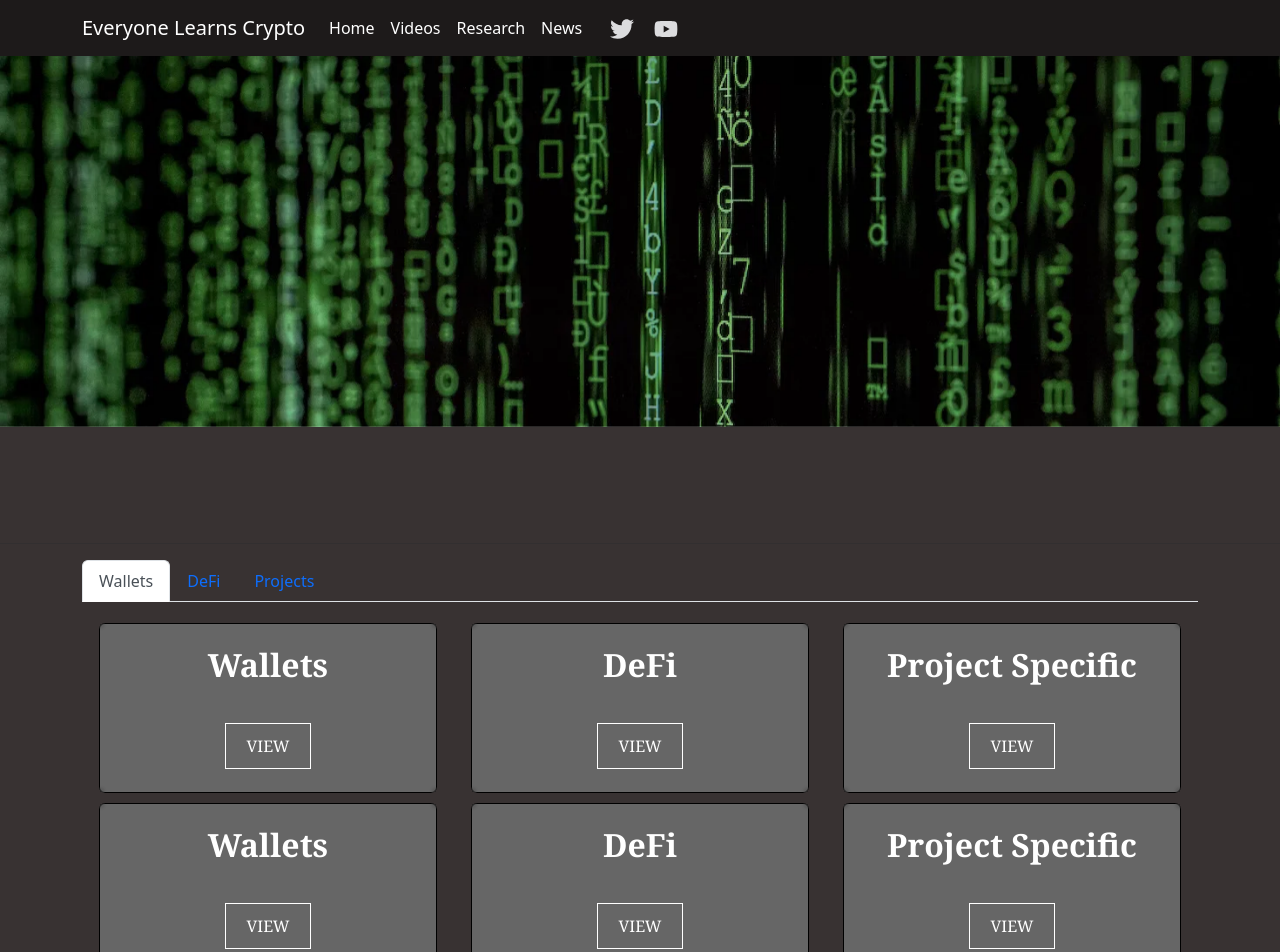
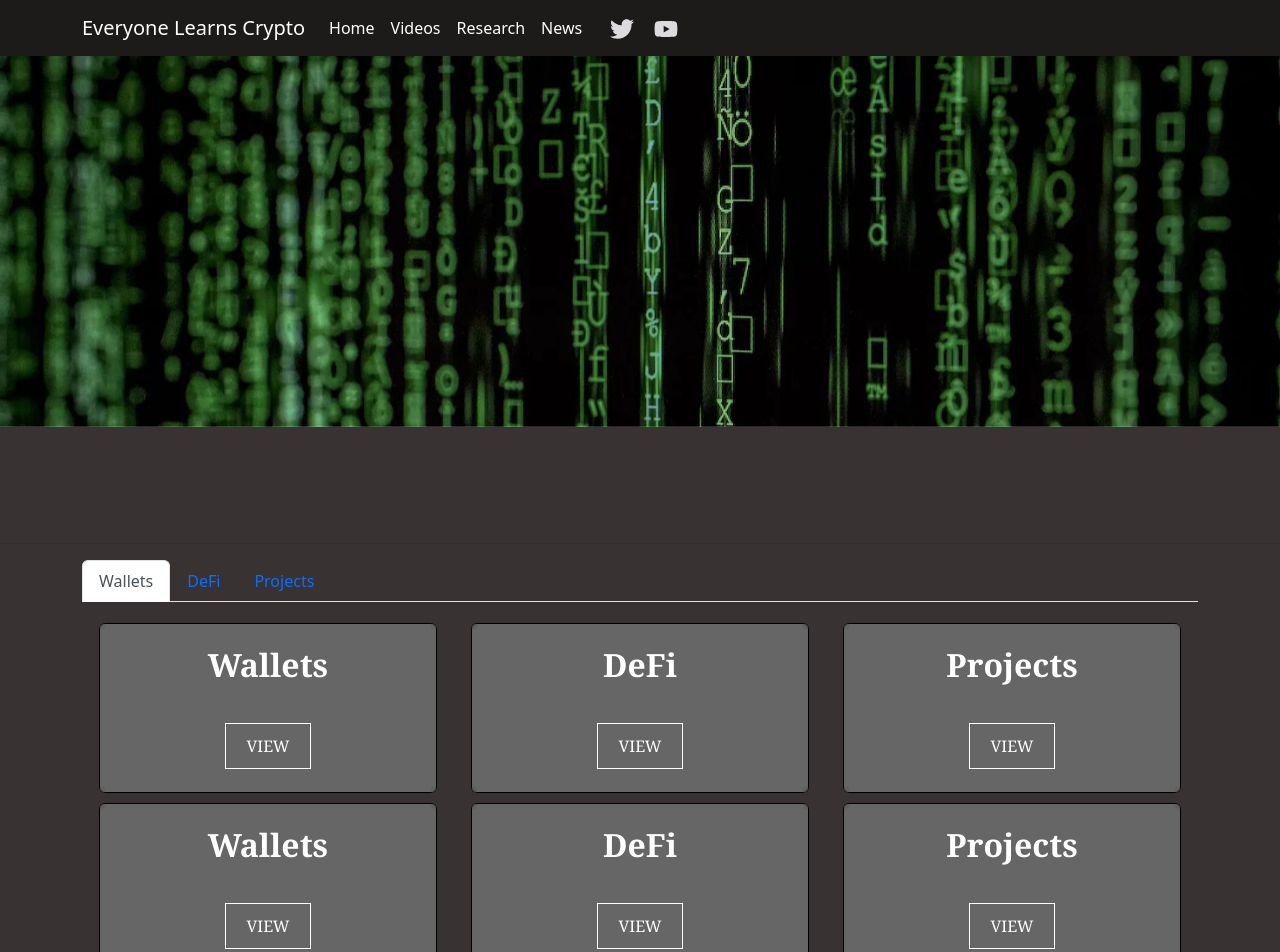
Before and after one commit to CalebCoughenour/elc-site, a React (Create React App) app: page /videos in a window 1280 px wide. Shown: the top 952 px of the page. Built offline with nearby package versions, Linux system fonts and the light colour scheme.

Commit message:
remove paths for links

```diff
--- a/src/components/VideoCardSection/VideoCardSection.js
+++ b/src/components/VideoCardSection/VideoCardSection.js
@@ -26,7 +26,7 @@ const CardLinkSection = () => {
                       cardImgAlt='A couch and chair with lights dangling above'
                       cardTitle='Wallets'
                       cardSubText='Take A Look At All The Different Styles'
-                      linkPath='/designs'
+                      linkPath='/'
                     />
                   </Col>
                   <Col lg={true}>
@@ -35,16 +35,16 @@ const CardLinkSection = () => {
                       cardImgAlt='A couch that is covered in pillows, with pillows overflowing on to the floor and rug'
                       cardTitle='DeFi'
                       cardSubText='Pillows, Lighting, Decor & More!'
-                      linkPath='/accessories'
+                      linkPath='/'
                     />
                   </Col>
                   <Col lg={true}>
                     <VideoCard
                       cardImg=''
                       cardImgAlt='A pink couch with decorative throw pillows and a mirrow hanging above'
-                      cardTitle='Project Specific'
+                      cardTitle='Projects'
                       cardSubText='Bedroom, Living Room, Dining Room'
-                      linkPath='/sets'
+                      linkPath='/'
                     />
                   </Col>
                 </Row>
@@ -55,7 +55,7 @@ const CardLinkSection = () => {
                       cardImgAlt='A couch and chair with lights dangling above'
                       cardTitle='Wallets'
                       cardSubText='Take A Look At All The Different Styles'
-                      linkPath='/designs'
+                      linkPath='/'
                     />
                   </Col>
                   <Col lg={true}>
@@ -64,16 +64,16 @@ const CardLinkSection = () => {
                       cardImgAlt='A couch that is covered in pillows, with pillows overflowing on to the floor and rug'
                       cardTitle='DeFi'
                       cardSubText='Pillows, Lighting, Decor & More!'
-                      linkPath='/accessories'
+                      linkPath='/'
                     />
                   </Col>
                   <Col lg={true}>
                     <VideoCard
                       cardImg=''
                       cardImgAlt='A pink couch with decorative throw pillows and a mirrow hanging above'
-                      cardTitle='Project Specific'
+                      cardTitle='Projects'
                       cardSubText='Bedroom, Living Room, Dining Room'
-                      linkPath='/sets'
+                      linkPath='/'
                     />
                   </Col>
                 </Row>
@@ -88,7 +88,7 @@ const CardLinkSection = () => {
                         cardImgAlt='A couch and chair with lights dangling above'
                         cardTitle='Wallets'
                         cardSubText='Take A Look At All The Different Styles'
-                        linkPath='/designs'
+                        linkPath='/'
                       />
                     </Col>
                     <Col lg={true}>
@@ -97,16 +97,16 @@ const CardLinkSection = () => {
                         cardImgAlt='A couch that is covered in pillows, with pillows overflowing on to the floor and rug'
                         cardTitle='DeFi'
                         cardSubText='Pillows, Lighting, Decor & More!'
-                        linkPath='/accessories'
+                        linkPath='/'
                       />
                     </Col>
                     <Col lg={true}>
                       <VideoCard
                         cardImg=''
                         cardImgAlt='A pink couch with decorative throw pillows and a mirrow hanging above'
-                        cardTitle='Project Specific'
+                        cardTitle='Projects'
                         cardSubText='Bedroom, Living Room, Dining Room'
-                        linkPath='/sets'
+                        linkPath='/'
                       />
                     </Col>
                   </Row>
@@ -121,7 +121,7 @@ const CardLinkSection = () => {
                         cardImgAlt='A couch and chair with lights dangling above'
                         cardTitle='Wallets'
                         cardSubText='Take A Look At All The Different Styles'
-                        linkPath='/designs'
+                        linkPath='/'
                       />
                     </Col>
                     <Col lg={true}>
@@ -130,16 +130,16 @@ const CardLinkSection = () => {
                         cardImgAlt='A couch that is covered in pillows, with pillows overflowing on to the floor and rug'
                         cardTitle='DeFi'
                         cardSubText='Pillows, Lighting, Decor & More!'
-                        linkPath='/accessories'
+                        linkPath='/'
                       />
                     </Col>
                     <Col lg={true}>
                       <VideoCard
                         cardImg=''
                         cardImgAlt='A pink couch with decorative throw pillows and a mirrow hanging above'
-                        cardTitle='Project Specific'
+                        cardTitle='Projects'
                         cardSubText='Bedroom, Living Room, Dining Room'
-                        linkPath='/sets'
+                        linkPath='/'
                       />
                     </Col>
                   </Row>
```
